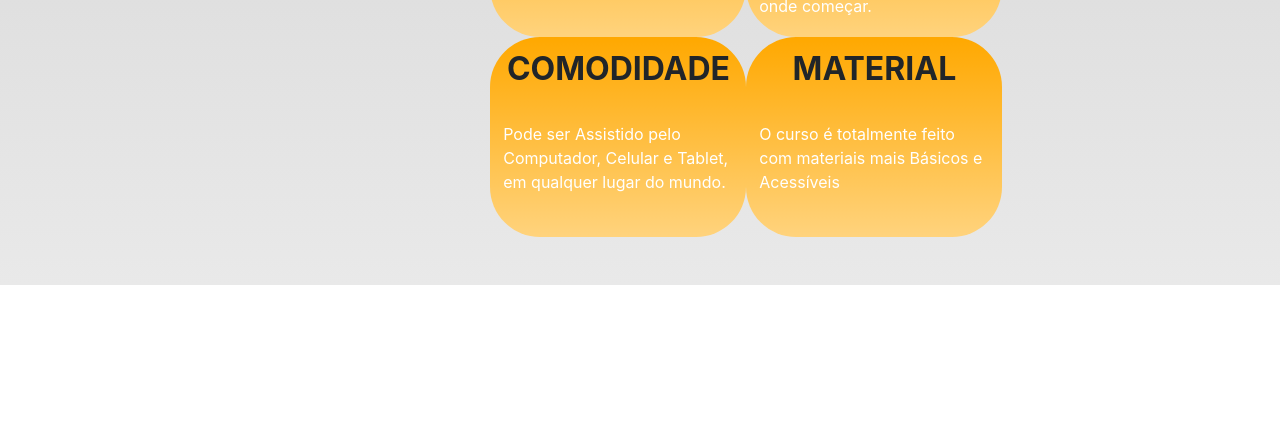
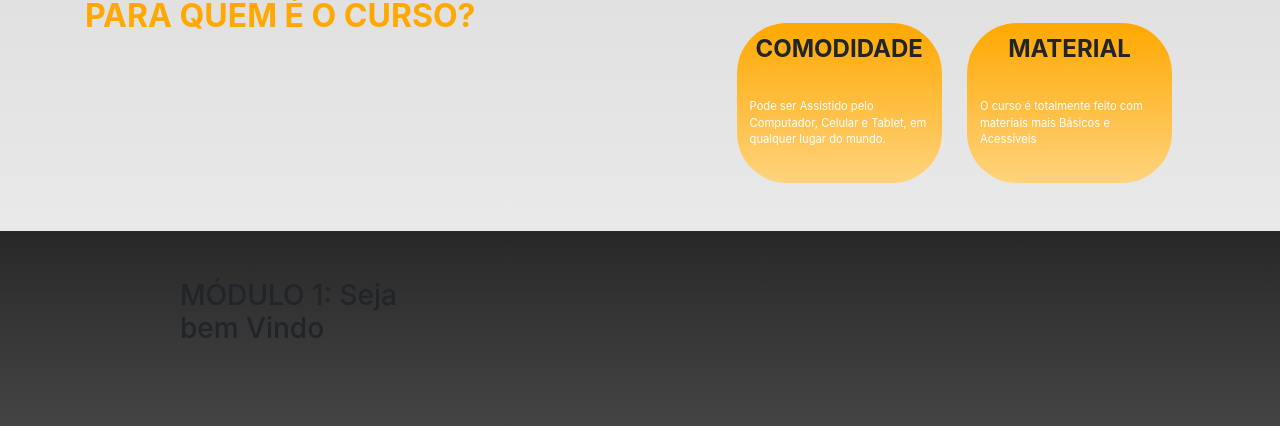
Before and after one commit to NicolasCareca/Desenhando, a plain HTML site: page index.html in a window 1280 px wide. Shown: the part 705-1131 px from the top of the page. Before the commit the page ends 990 px from the top, so only its background shows below. Drawn offline with nearby package versions, Linux system fonts and the light colour scheme.

Commit message:
quarto commit

```diff
--- a/CSS/style.css
+++ b/CSS/style.css
@@ -52,7 +52,7 @@ header {
 }
 
 .vaca_comendo_pasto {
-   margin-left:5vw;
+    margin-left: 5vw;
     background-color: #D9D9D9;
     width: 34.5vw;
     height: 39vh;
@@ -69,22 +69,39 @@ header {
 
 }
 
-.quem{
-    width: 20vw;
-    height: 25vh;
-    background: linear-gradient(to bottom,#FFA800 0%, #FFD37D 100%);
+.quem {
+    width: 16vw;
+    height: 20vh;
+    background: linear-gradient(to bottom, #FFA800 0%, #FFD37D 100%);
     border-radius: 50px;
 
 }
-.quem h3{
+
+.quem h3 {
     font-weight: bold;
     text-align: center;
-    font-size: 2rem;
+    font-size: 1.5rem;
     padding: 1vw;
 
 }
-.quem p{
-    font-size: 1rem;
+
+.quem p {
+    font-size: 0.7rem;
     padding: 1vw;
     color: #FFFFFF;
 }
+
+.coisa {
+    margin-left: 5vw;
+    gap: 2vw;
+}
+.titulo2{
+    margin-top: 20vh;
+}
+
+
+
+.terceira{
+    width: 100%;
+    background: linear-gradient(to bottom,#282828 0%, #444444 100%);
+}
--- a/index.html
+++ b/index.html
@@ -52,7 +52,7 @@
             vai descobrir as técnicas mais importantes para começar a fazer desenhos realistas e ilustrações com lápis
             de cor, iniciando com o pé direito e sem precisar de material caro e nem dom.</p>
         </div>
-        <div class="col-md-7">
+        <div class="col-md-7 justify-content-end">
           <img src="./img/vaca.png" alt="" class="img-fluid vaca_comendo_pasto">
         </div>
       </div>
@@ -61,11 +61,11 @@
  <section class="py-5 segunda">
   <div class="container d-flex">
     <div class="row">
-      <div class="col-md-12 mt-5">
+      <div class="col-md-12 titulo2">
         <h2 class="text-uppercase mb-3 container_titulo">Para quem é o curso?</h2>
       </div>
     </div>
-    <div class="d-flex flex-wrap col-7 ">
+    <div class="d-flex flex-wrap col-7 justify-content-end coisa">
       <div class="quem">
         <h3>IDADE</h3>
         <p>Recomendado para a fachetaria apartir dos 12 anos</p>
@@ -85,7 +85,21 @@
     </div>
   </div>
 </section>
+<section class="py-5 terceira">
+  <div class="container">
+    <div class="row">
+      <div class="col-1">
 
+      </div>
+      <div class="col-3">
+        <div>
+          <h3>MÓDULO 1: Seja bem Vindo</h3>
+          <img src="" alt="">
+        </div>
+      </div>
+    </div>
+  </div>
+</section>
 
 
 </body>
```
